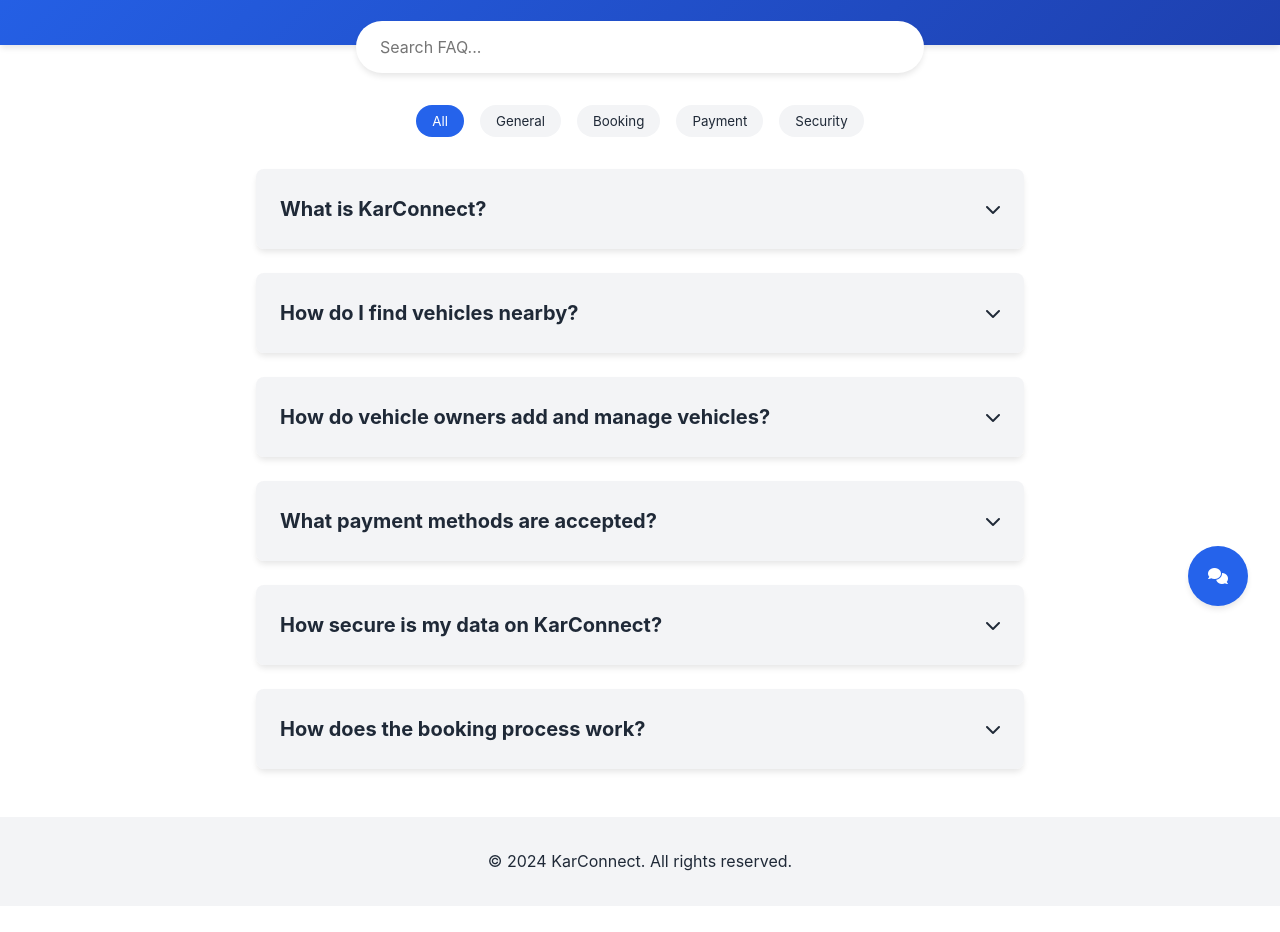
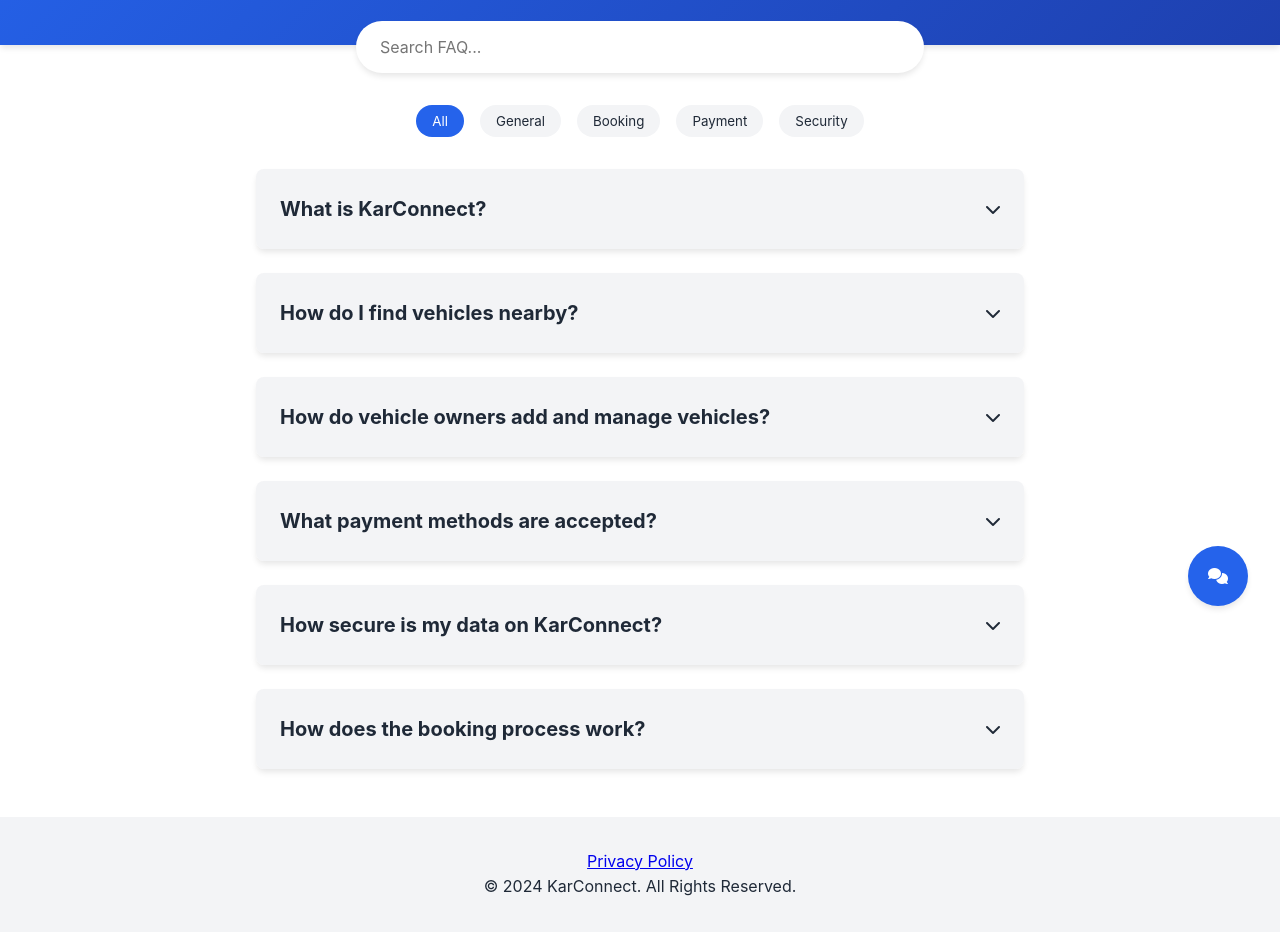
Before and after one commit to gnklakshan/KarConnect_FAQ, a plain HTML site: page index.html in a window 1280 px wide. Shown: the part 162-1094 px from the top of the page. Before the commit the page ends 1068 px from the top, so only its background shows below. Drawn offline with Linux system fonts and the light colour scheme.

Commit message:
Update index.html

```diff
--- a/index.html
+++ b/index.html
@@ -392,9 +392,11 @@
             </ul>
         </div>
     </div>
-
-    <footer>
-        <p>&copy; 2024 KarConnect. All rights reserved.</p>
+     <footer>
+        <p>
+            <a href="privacy-policy.html">Privacy Policy</a>
+        </p>
+        <p>&copy; 2024 KarConnect. All Rights Reserved.</p>
     </footer>
 
     <script>
```
